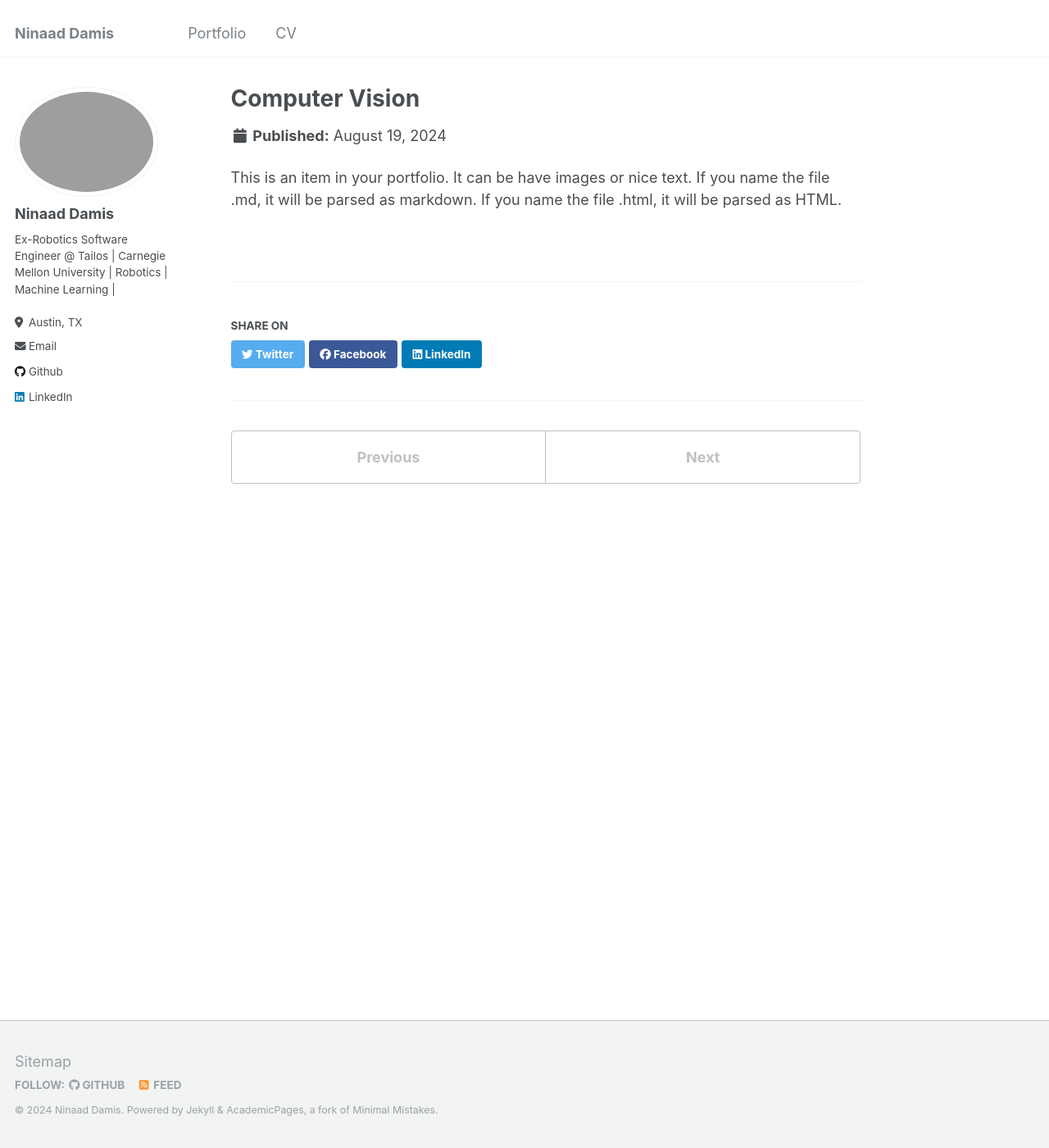
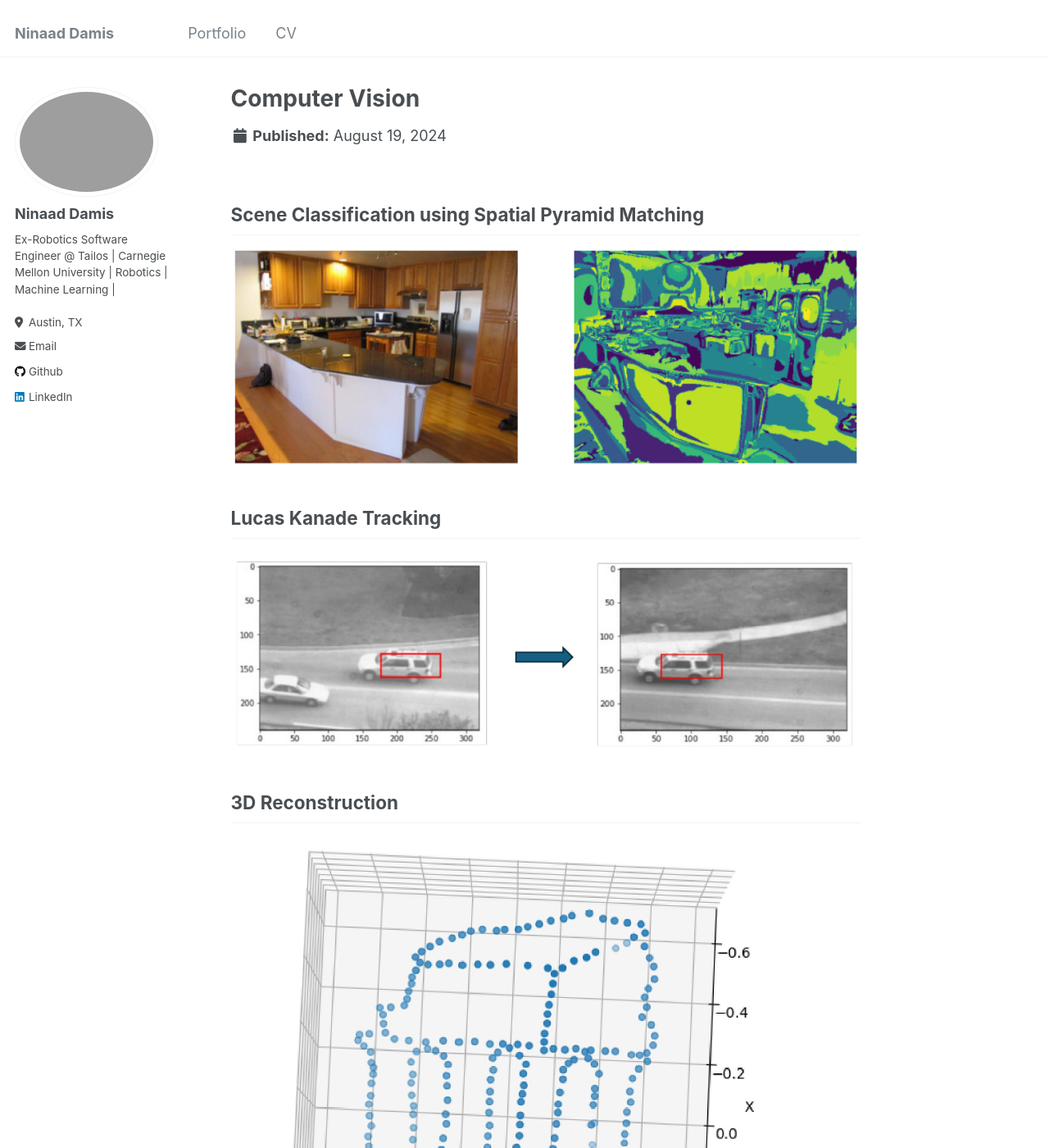
Before and after one commit to NinaadDamis/NinaadDamis.github.io, a Jekyll site: the page built from _portfolio/portfolio-4.md, in a window 1280 px wide and 1400 px high. Shown: the whole window at 82% size. Built offline with Jekyll 4.4.1, drawn with Linux system fonts in a browser that asks for light colours; some of the changed text lies outside the part shown.

Commit message:
Update CV

```diff
--- a/_portfolio/portfolio-4.md
+++ b/_portfolio/portfolio-4.md
@@ -4,4 +4,18 @@ excerpt: "<br/><img src='/images/CV_1.gif'>"
 collection: portfolio
 ---
 
-This is an item in your portfolio. It can be have images or nice text. If you name the file .md, it will be parsed as markdown. If you name the file .html, it will be parsed as HTML.
+## Scene Classification using Spatial Pyramid Matching
+
+![](/images/cv_1_wordmap.png)
+
+## Lucas Kanade Tracking
+
+![](/images/cv_track.png)
+
+## 3D Reconstruction
+
+![](/images/cv_3d_recons.png)
+
+## Optical Character Recognition Using Neyral Networks
+
+![](/images/cv_5_ocr.png)
```
Also changed, not shown: images/cv_1_wordmap.png (added), images/cv_3d_recons.png (added), images/cv_5_ocr.png (added), images/cv_track.png (added).
